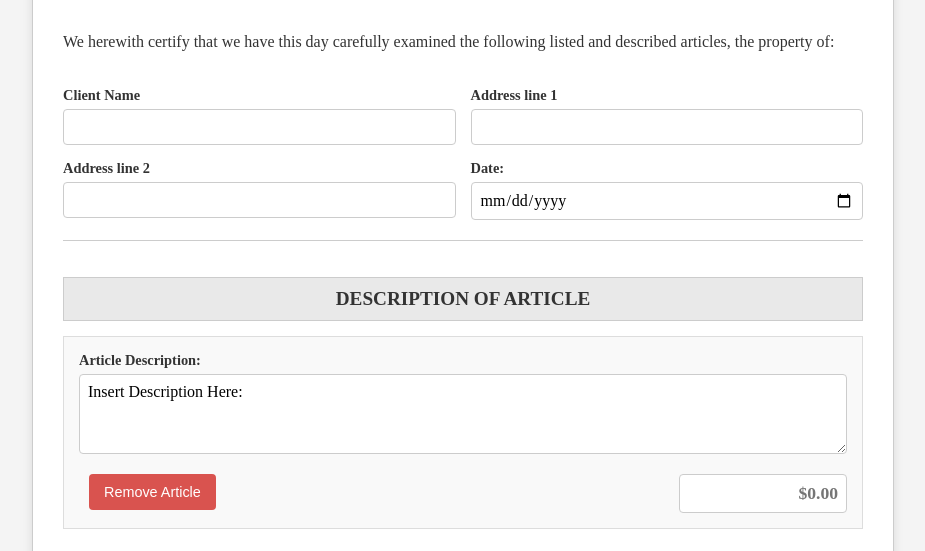
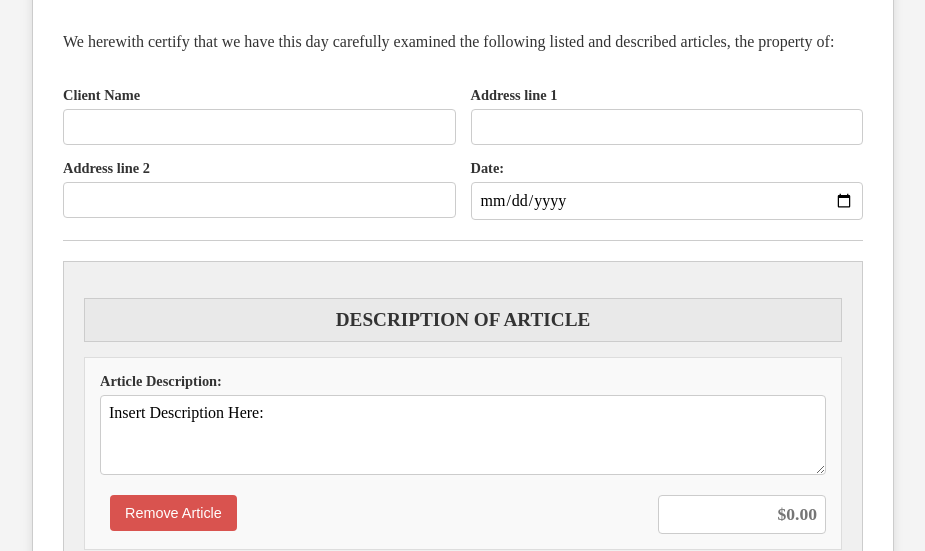
Before and after one commit to mitchellmoss/appraisal-generator, a website: page index.html in a window 1280 px wide. Shown: the part 182-733 px from the top of the page, without its empty margins (177-1102 px from the left). Drawn offline with Linux system fonts and the light colour scheme; a web font is replaced by a local one.

Commit message:
Add styling for article description section
- Introduced a new CSS class for the article description section with a light gray background, padding, and border.
- Enhanced visual separation of article descriptions from other content, improving overall layout and readability.

```diff
--- a/style.css
+++ b/style.css
@@ -119,6 +119,12 @@ header h1 {
     align-self: start; /* Align with top of client name */
 }
 
+.article-description-section {
+    background-color: #f0f0f0; /* Light gray background */
+    padding: 20px;
+    border: 1px solid #ccc;
+    margin-bottom: 20px;
+}
 .article-description-section h2 {
     text-align: center;
     font-size: 1.2em;
```
